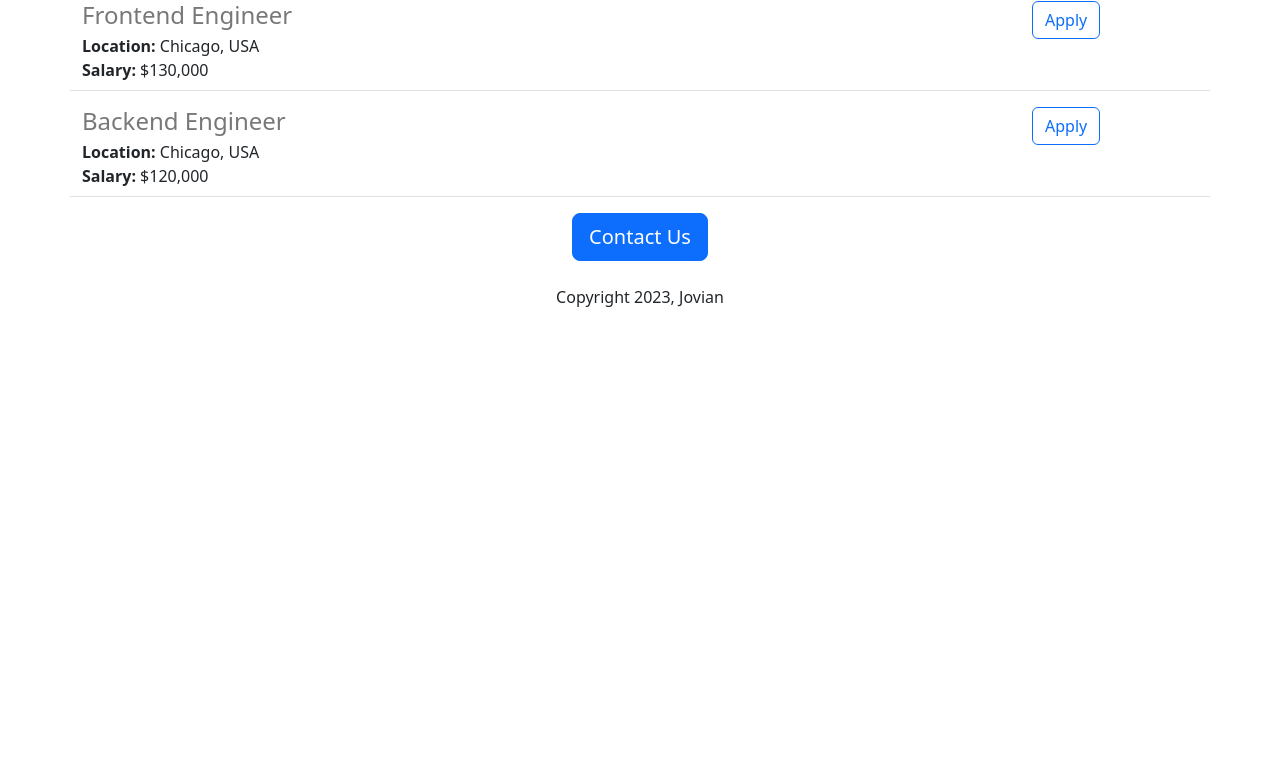
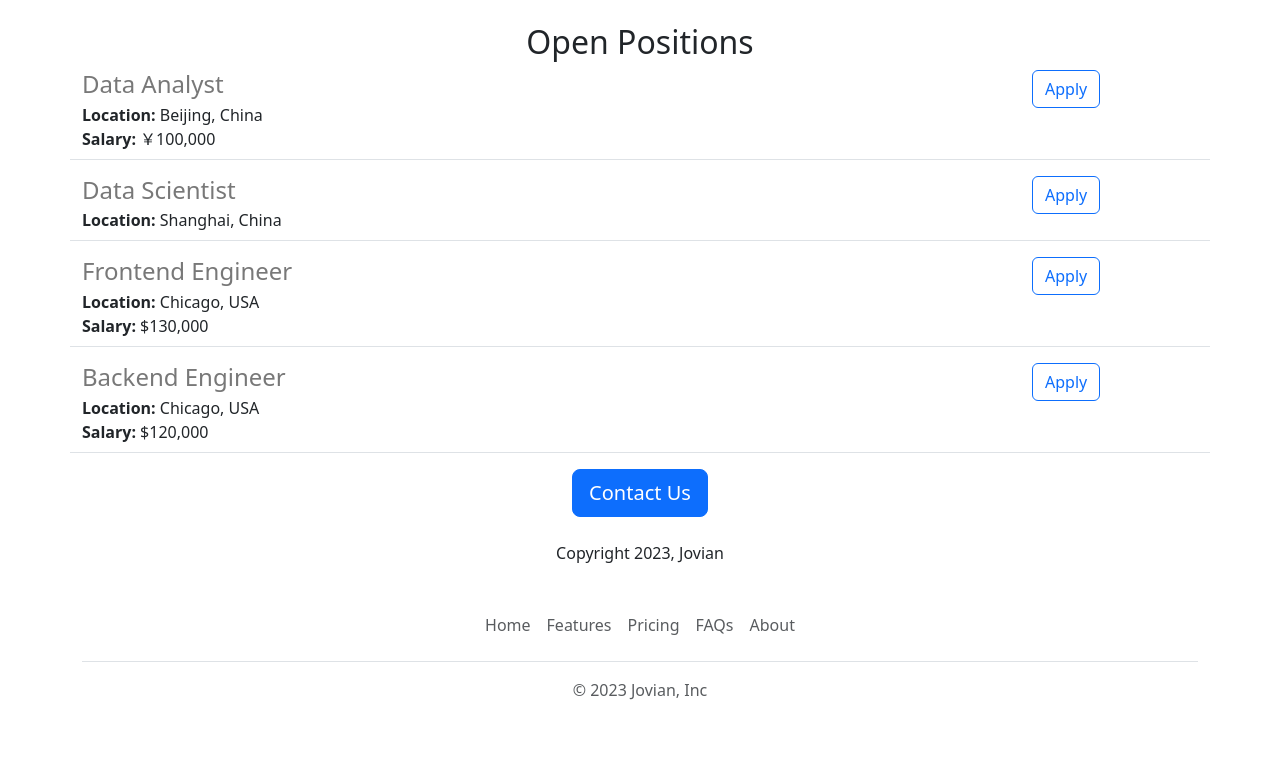
Before and after one commit to Annie-LAN/Jovian_careers_website, a Flask app: page / in a window 1280 px wide. Shown: the part 887-1645 px from the top of the page. Before the commit the page ends 1194 px from the top, so only its background shows below. Run offline with Flask 3, Linux system fonts and the light colour scheme.

Commit message:
add navbar, footer, mailto link

```diff
--- /dev/null
+++ b/templates/footer.html
@@ -0,0 +1,12 @@
+<div class="container">
+  <footer class="py-3 my-4">
+    <ul class="nav justify-content-center border-bottom pb-3 mb-3">
+      <li class="nav-item"><a href="#" class="nav-link px-2 text-body-secondary">Home</a></li>
+      <li class="nav-item"><a href="#" class="nav-link px-2 text-body-secondary">Features</a></li>
+      <li class="nav-item"><a href="#" class="nav-link px-2 text-body-secondary">Pricing</a></li>
+      <li class="nav-item"><a href="#" class="nav-link px-2 text-body-secondary">FAQs</a></li>
+      <li class="nav-item"><a href="#" class="nav-link px-2 text-body-secondary">About</a></li>
+    </ul>
+    <p class="text-center text-body-secondary">&copy; 2023 Jovian, Inc</p>
+  </footer>
+</div>
--- a/templates/home.html
+++ b/templates/home.html
@@ -15,10 +15,18 @@
   </head>
   <body>
     <div class = "container">
+      {%include 'navbar.html' %}
       <h1 class = "text-center mt-4 mt-4">{{companyname}} Career</h1>
       <img class="img-fluid" id="banner" src=https://joviancareerswebsite.annieli19.repl.co/static/bannar.jpeg>
       <h2 class = "text-center mt-4 mt-4">About Jovian</h2>
-      <p class="lead">Lorem ipsum dolor sit amet, consectetur adipiscing elit, sed do eiusmod tempor incididunt ut labore et dolore magna aliqua. Ut enim ad minim veniam, quis nostrud exercitation ullamco laboris nisi ut aliquip ex ea commodo consequat. Duis aute irure dolor in reprehenderit in voluptate velit esse cillum dolore eu fugiat nulla pariatur. Excepteur sint occaecat cupidatat non proident, sunt in culpa qui officia deserunt mollit anim id est laborum.</p>
+      <div class="row" style="margin-bottom:16px">
+        <div class="col-md-6">
+          <p class="lead">Lorem ipsum dolor sit amet, consectetur adipiscing elit, sed do eiusmod tempor incididunt ut labore et dolore magna aliqua. Ut enim ad minim veniam, quis nostrud exercitation ullamco laboris nisi ut aliquip ex ea commodo consequat. Duis aute irure dolor in reprehenderit in voluptate velit esse cillum dolore eu fugiat nulla pariatur. Excepteur sint occaecat cupidatat non proident, sunt in culpa qui officia deserunt mollit anim id est laborum.</p>
+        </div>
+        <div class="d-none d-md-block col-md-6">
+          <img  src="/static/people.jpg" style="height:320px;boarder-radius:4px;">
+        </div>
+      </div>
       <h2 class = "text-center mt-4 mt-4">Open Positions</h2>
       <div>
         {% for job in jobs %}
@@ -30,5 +38,6 @@
         <p class="mt-4">Copyright 2023, Jovian</p>
       </div>
     </div>
+    {% include 'footer.html' %}
   </body>
 </html>
--- a/templates/jobitem.html
+++ b/templates/jobitem.html
@@ -13,6 +13,6 @@
     {% endif %}
   </div>
   <div class="col-2">
-    <button type="button" class="btn btn-outline-primary">Apply</button>
+    <a href="mailto:hello@jovian.ai?subject=Application for {{job['title']}}" type="button" class="btn btn-outline-primary">Apply</a>
   </div>
 </div>
--- /dev/null
+++ b/templates/navbar.html
@@ -0,0 +1,9 @@
+<nav class="navbar shadow-sm fixed-top bg-white">
+  <div class="container-fluid">
+    <a class="navbar-brand" href="#">
+      <img src="/static/logo.svg" alt="Logo" width="30" height="24" class="d-inline-block align-text-top">
+      Jovian
+    </a>
+  </div>
+</nav>
+<div style="height:56px"></div>
```
Also changed, not shown: static/logo.svg (added), 1 other file.
